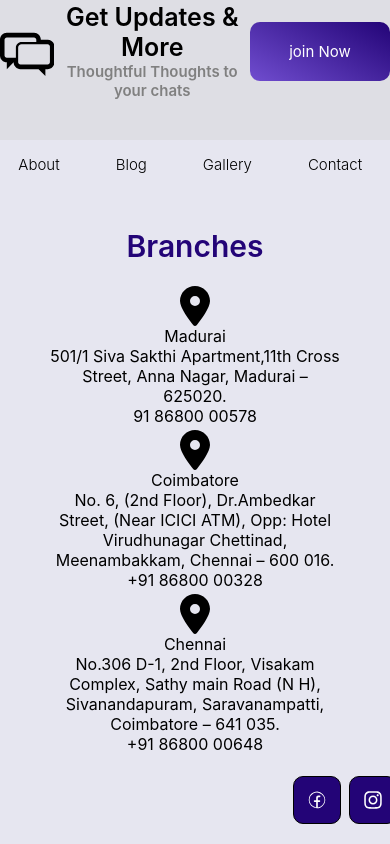
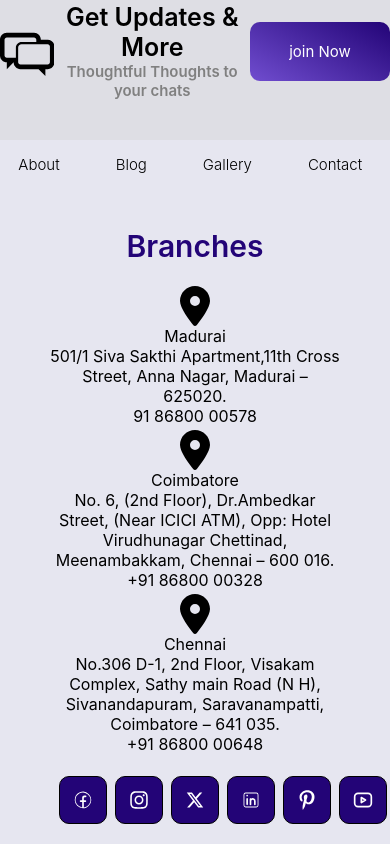
Before and after one commit to ud-k16/tourswebsite, a React (Create React App) app: page / in a window 390 px wide. Shown: the part 3834-4678 px from the top of the page. Built offline with nearby package versions, Linux system fonts and the light colour scheme.

Commit message:
sociallink adjusted for mobile

```diff
--- a/src/components/Footer/Footer.module.css
+++ b/src/components/Footer/Footer.module.css
@@ -64,7 +64,7 @@
 }
 .socialLinkContainer{
     display: flex;
-    width:50vw;
+
     align-self: flex-end;
     column-gap: 8px;
     padding: 20px;
@@ -82,7 +82,7 @@
     border-radius: 10px;
     padding: 3px;
     width: 40px;
-height:40px
+    height:40px
 
 }
 
@@ -100,4 +100,14 @@ height:40px
         width:100vw;
 
     }
+    .socialLinkContainer{
+        display: flex;
+        width:100%;
+        align-self: flex-end;
+        column-gap: 8px;
+        padding: 20px;
+        position: relative;
+        left:10%;
+
+    }
   }
```
